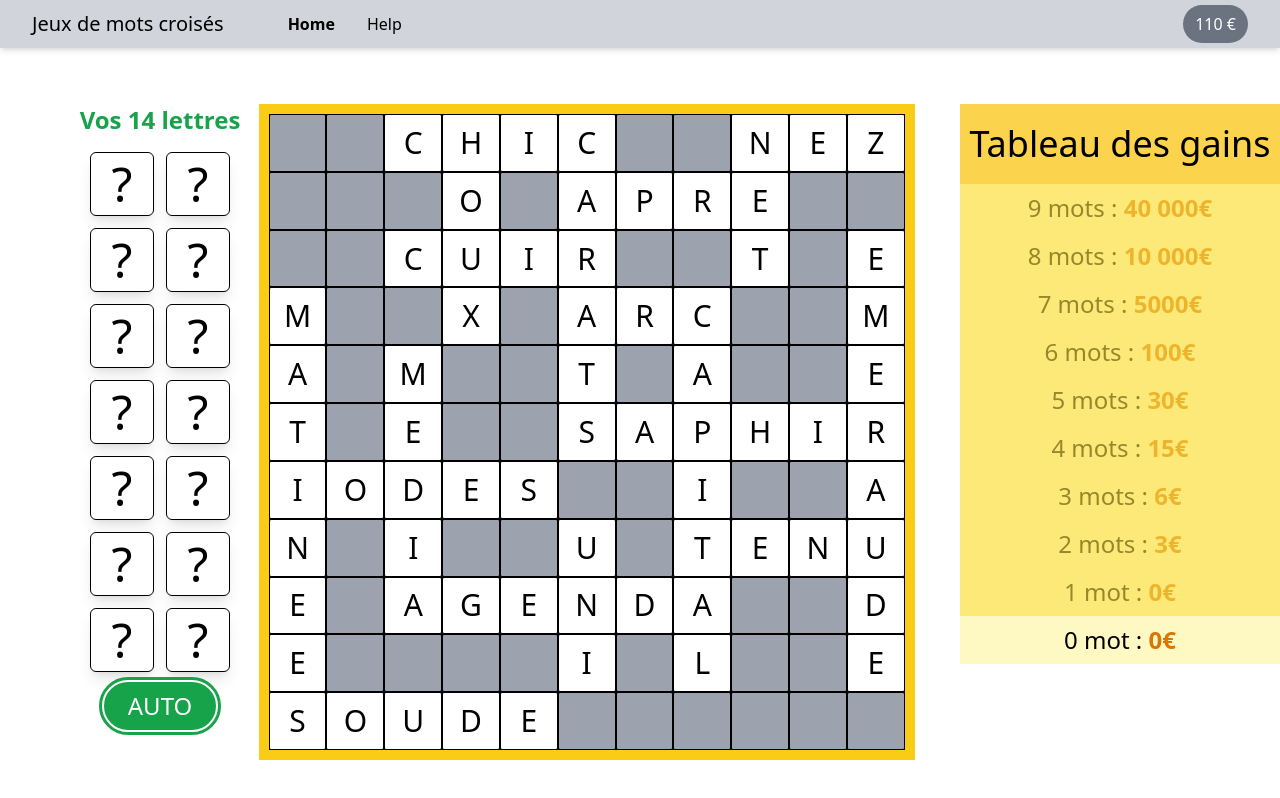
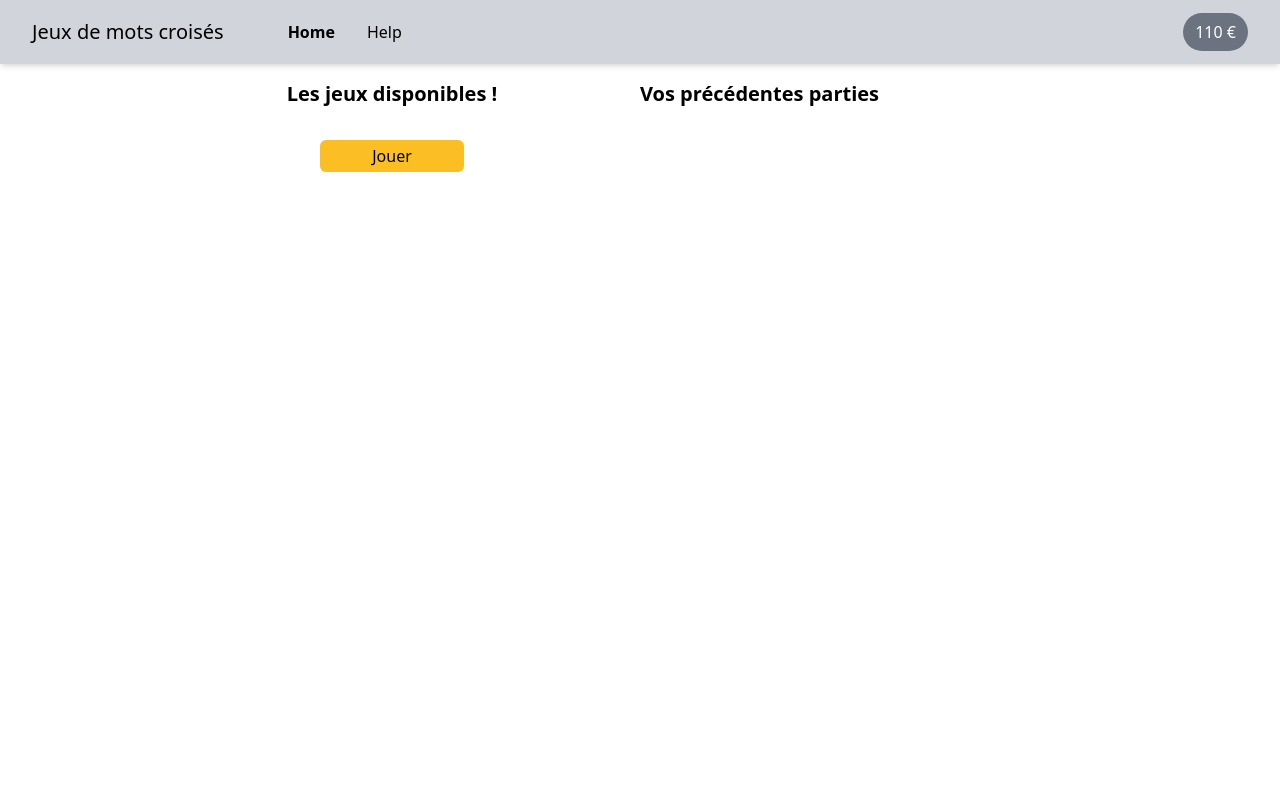
Before and after one commit to nbert71/mots-croises-front, a Svelte app: page / in a window 1280 px wide. Built offline with nearby package versions, Linux system fonts and the light colour scheme.

Commit message:
update routes + home page + login post et setToken

```diff
--- a/src/App.svelte
+++ b/src/App.svelte
@@ -5,13 +5,15 @@
 
     import Game from "./routes/Game.svelte";
     import Help from './routes/Help.svelte';
+    import Home from './routes/Home.svelte';
     import Login from "./routes/Login.svelte";
     import NotFound from "./routes/NotFound.svelte";
     import Register from './routes/Register.svelte';
 
 
     const routes = {
-        '/': Game,
+        '/': Home,
+        '/game': Game,
         '/login': Login,
         '/register': Register,
         '/help': Help,
--- /dev/null
+++ b/src/routes/Home.svelte
@@ -0,0 +1,25 @@
+<Navbar />
+
+<div class="flex w-full px-36">
+    <div class="w-1/2 flex flex-col items-center">
+        <h1 class="font-bold text-xl mb-8">Les jeux disponibles !</h1>
+        <span on:click={newGame} type="button" class="bg-amber-400 hover:bg-amber-600 cursor-pointer w-36 px-4 py-1 inline-grid place-items-center rounded-md">
+            Jouer
+        </span>
+    </div>
+    <div class="w-1/2">
+        <h1 class="font-bold text-xl mb-8">Vos précédentes parties</h1>
+    </div>
+</div>
+
+
+<script>
+    import Navbar from "./../components/Navbar.svelte";
+
+    function newGame(){
+        // jouer la partie dans le back
+        // update le solde dans la navbar
+        //rediriger vers la page de game
+    }
+
+</script>
--- a/src/routes/Login.svelte
+++ b/src/routes/Login.svelte
@@ -41,6 +41,8 @@
 </div>
 
 <script>
+    import { getToken, setToken } from '../store.js'
+
     async function onSubmit(e) {
         const formData = new FormData(e.target);
         const data = {};
@@ -58,8 +60,11 @@
             },
             body: JSON.stringify(data)
         })
-        const content = await res.json();
-        console.log(content);
+        const tokenObject = await res.json();
+        const jwt = tokenObject.access_token;
+        setToken(jwt);
+        console.log(jwt);
+        // redirect to home page
 
     }
 </script>
```
